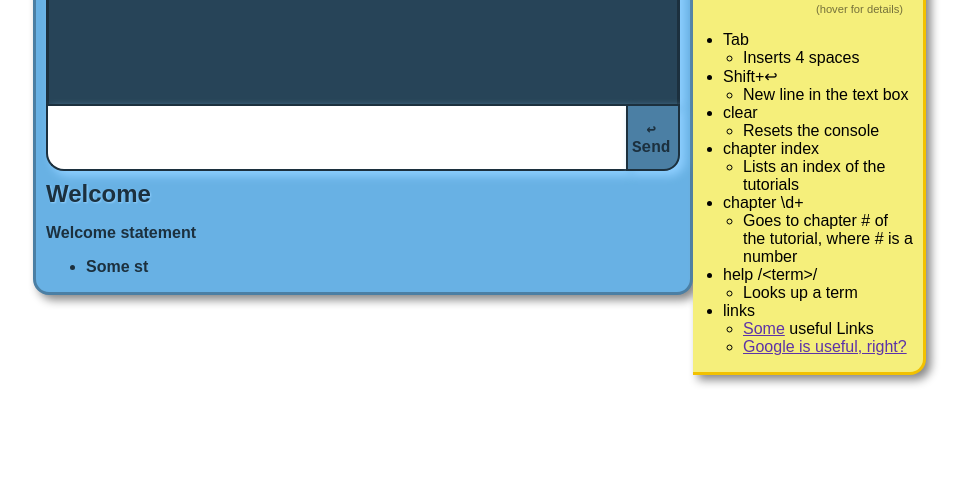
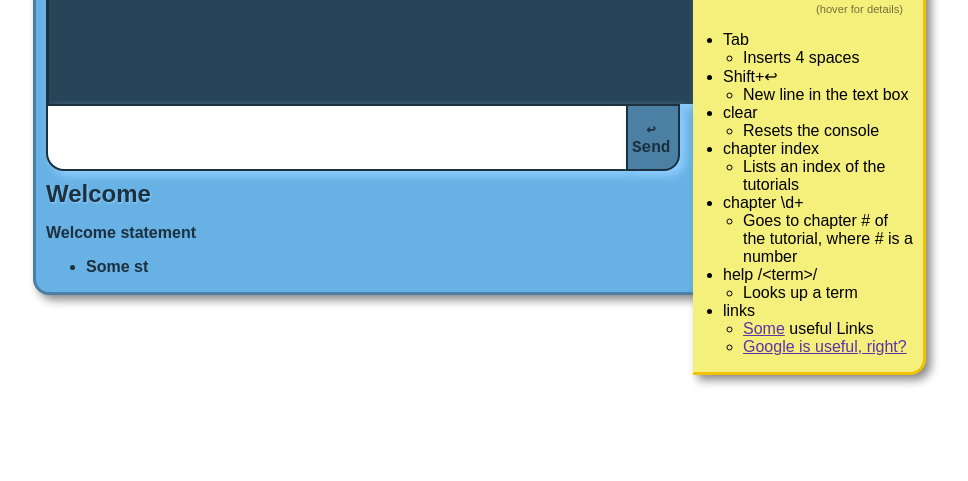
Before and after one commit to moritz/try.rakudo.org, a PHP site: page /markup/shell.html in a window 1280 px wide. Shown: the part 319-800 px from the top of the page, without its empty margins (177-1145 px from the left). Run offline with PHP 8.4, Linux system fonts and the light colour scheme; some libraries are stand-ins or nearby versions.

```diff
--- a/frontend/markup/shell.css
+++ b/frontend/markup/shell.css
@@ -42,7 +42,7 @@ textarea {
     margin: 0 0 0 -60px;
     padding: 0 10px 0;
     color: #1C303E;
-    width: 634px;
+    width: 734px;
     font-weight: bold;
     -moz-box-shadow: 5px 5px 10px #888;
     -webkit-box-shadow: 5px 5px 10px #888;
```
Also changed, not shown: frontend/fav.ico (added), 2 other files.
